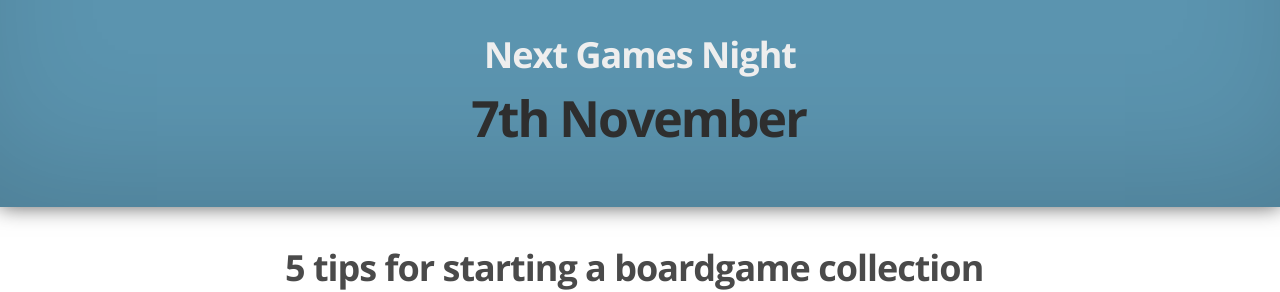
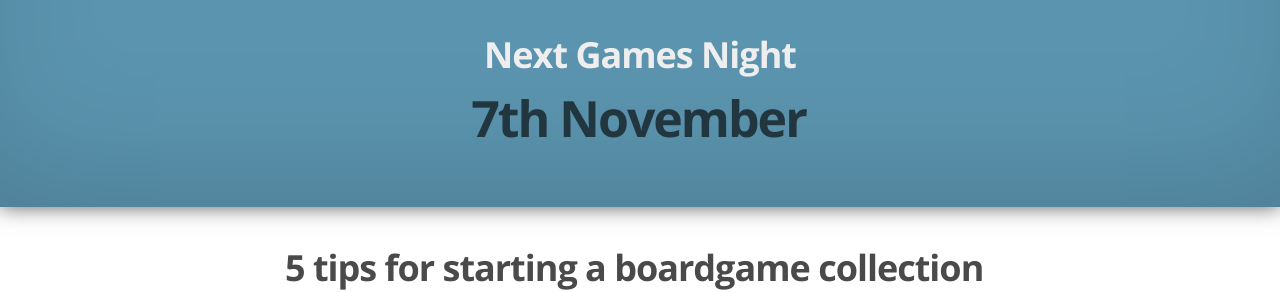
Before and after one commit to owenmcg/owenmcg.github.io, a Jekyll site: the page built from index.html, in a window 1280 px wide. Shown: the part 1178-1470 px from the top of the page. Built offline with Jekyll 4.4.1, drawn with Linux system fonts in a browser that asks for light colours; nearby versions of some CDN libraries; the list of posts is cut into pages by our own code.

Commit message:
h1 colour

```diff
--- a/assets/css/screen.css
+++ b/assets/css/screen.css
@@ -2085,6 +2085,10 @@ box-shadow: 0px -2px 21px 1px rgba(0,0,0,0.68), inset 0px -60px 133px -31px rgba
         color: #eee;
     }
 
+    .content.welcome h1 {
+        color: #223640;
+    }
+
     .center {
         text-align: center;
     }
```
